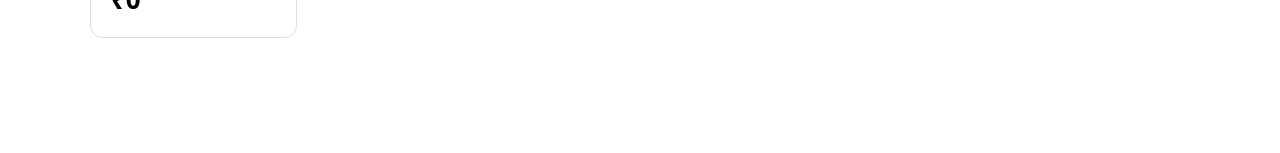
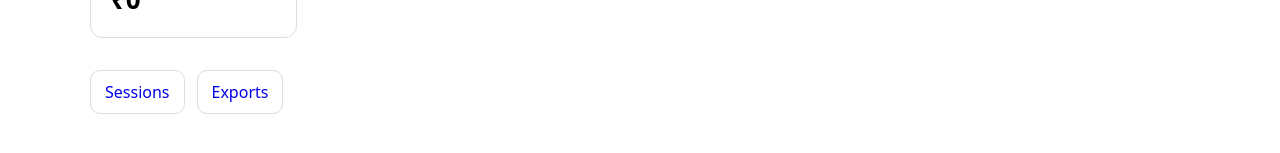
Before and after one commit to shahabhishekofficial-create/Cab-Application, a Next.js app in the folder apps/admin-web/: page / in a window 1280 px wide. Shown: the part 339-492 px from the top of the page. Built offline with nearby package versions, Linux system fonts and the light colour scheme.

Commit message:
Link dashboard to operations modules

```diff
--- a/apps/admin-web/app/page.tsx
+++ b/apps/admin-web/app/page.tsx
@@ -22,6 +22,10 @@ export default function Dashboard() {
           </article>
         ))}
       </section>
+      <section style={{ marginTop: 32, display:'flex', gap:12, flexWrap:'wrap' }}>
+        <a href="/sessions" style={{ border:'1px solid #ddd', borderRadius:10, padding:'10px 14px', textDecoration:'none' }}>Sessions</a>
+        <a href="/exports" style={{ border:'1px solid #ddd', borderRadius:10, padding:'10px 14px', textDecoration:'none' }}>Exports</a>
+      </section>
     </main>
   );
 }
```
